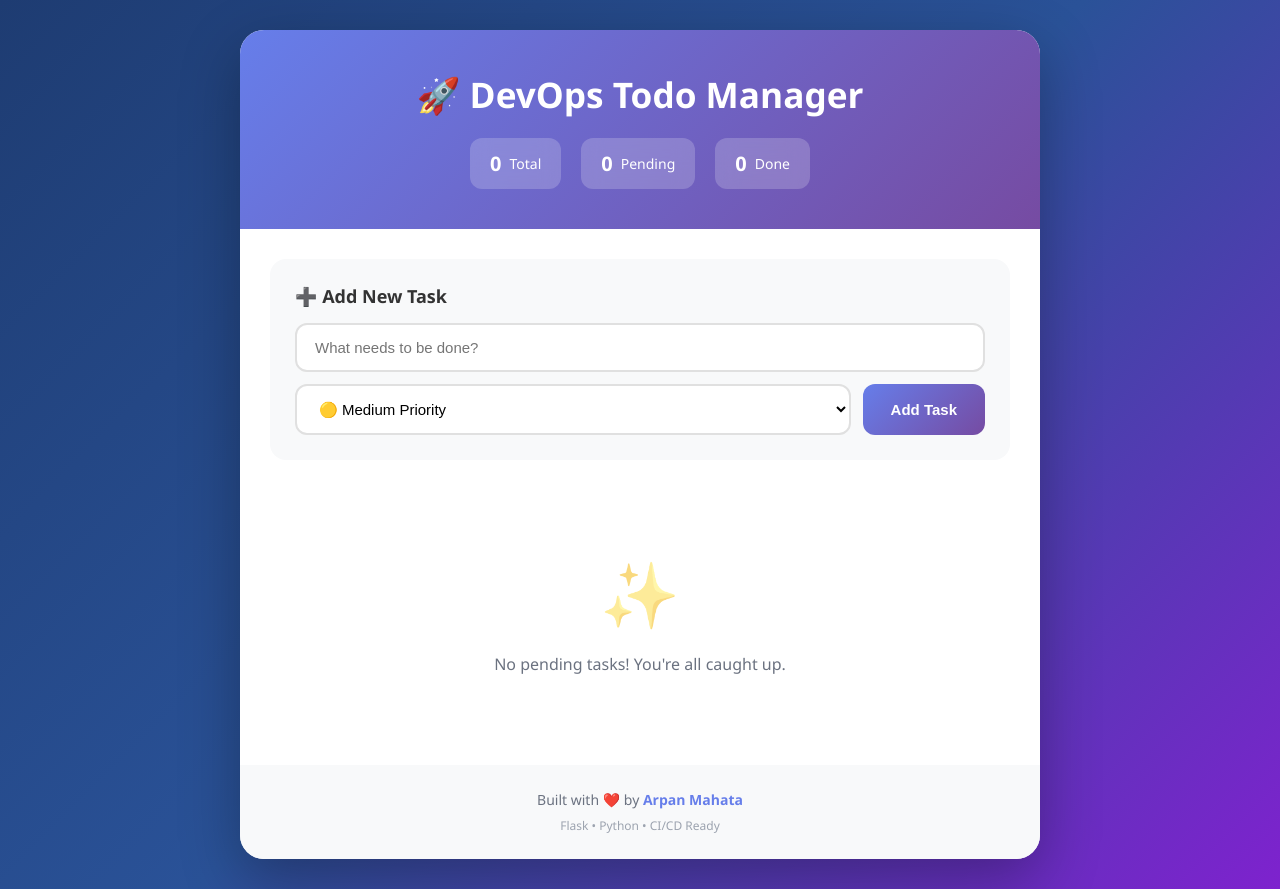
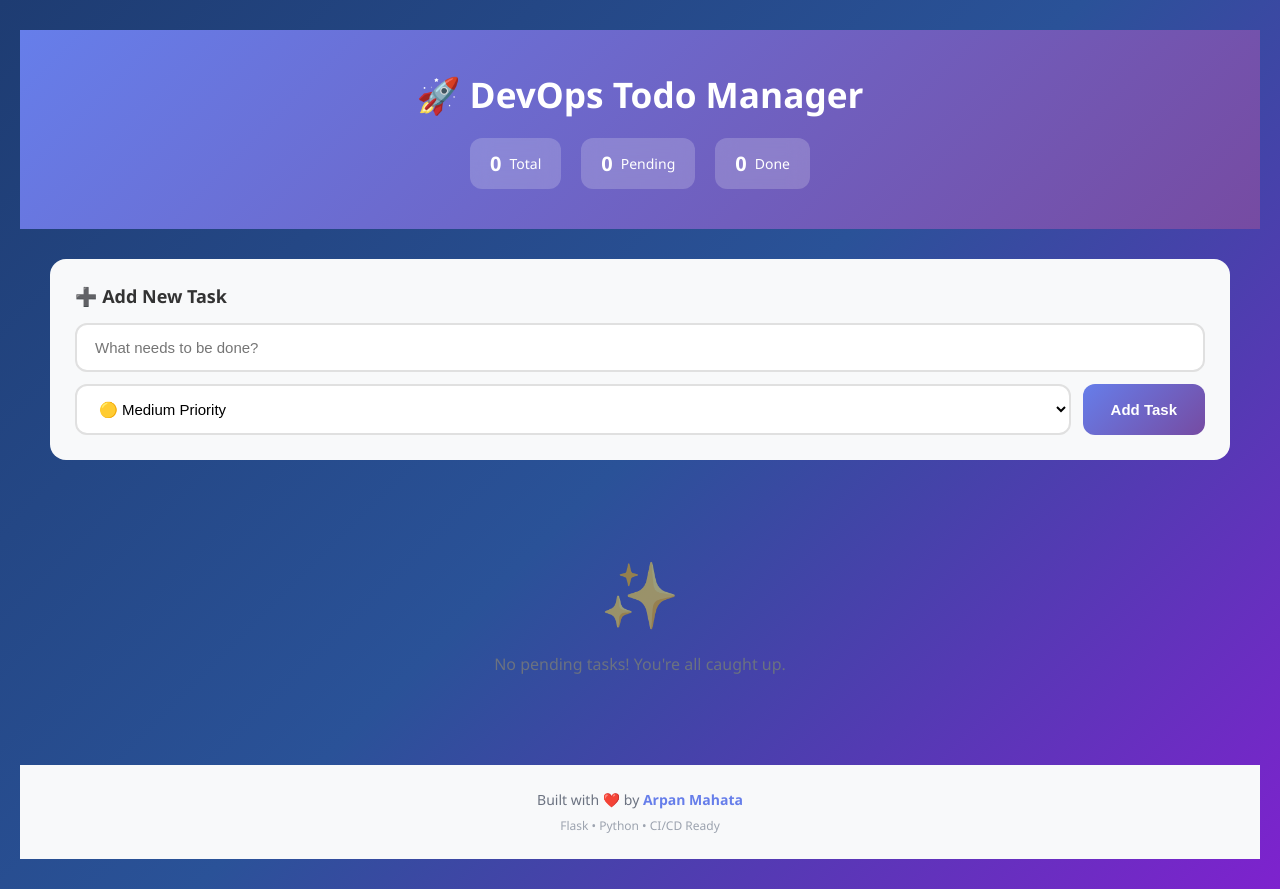
Before and after one commit to arpanmahata-dev/todo-app-devops, a Flask app: page / in a window 1280 px wide. Run offline with Flask 3, Linux system fonts and the light colour scheme.

Commit message:
CSS Error Spotted

```diff
--- a/templates/index.html
+++ b/templates/index.html
@@ -18,7 +18,7 @@
             padding: 30px 20px;
         }
 
-        .container {
+        #.container {
             max-width: 800px;
             margin: 0 auto;
             background: white;
```
